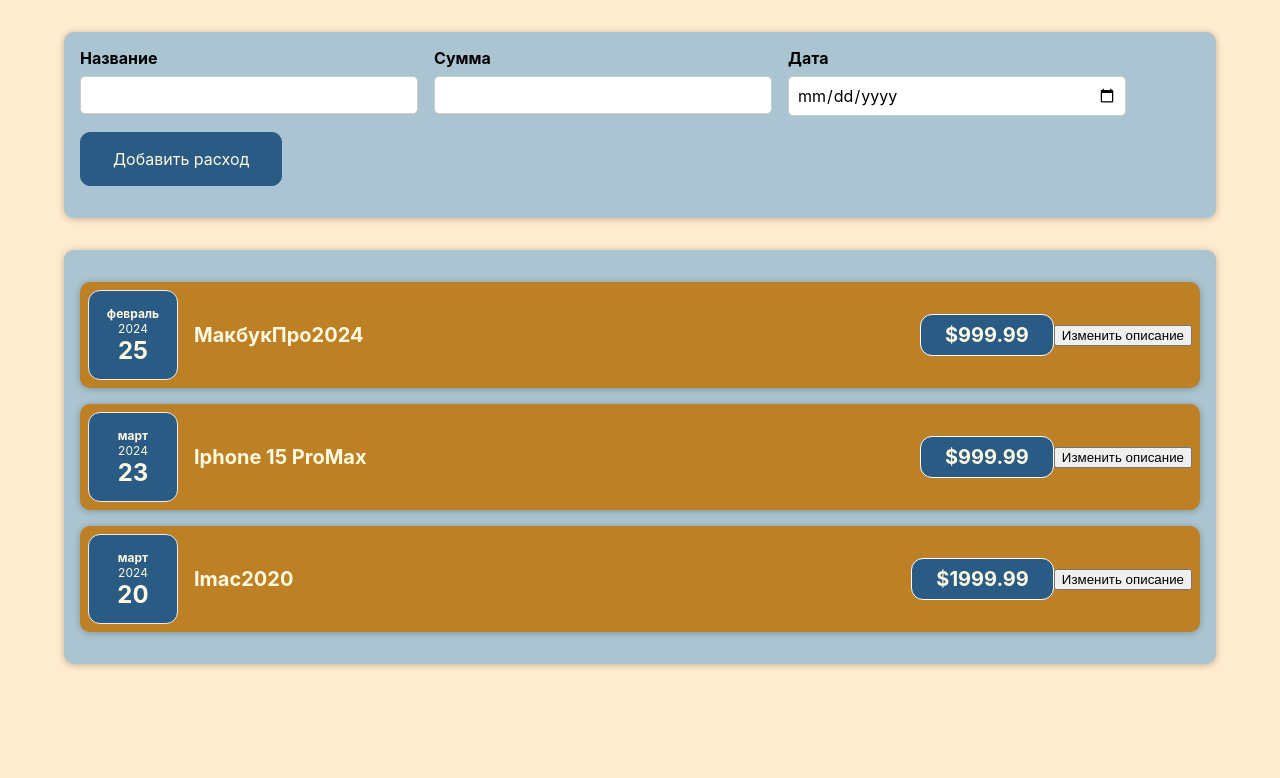
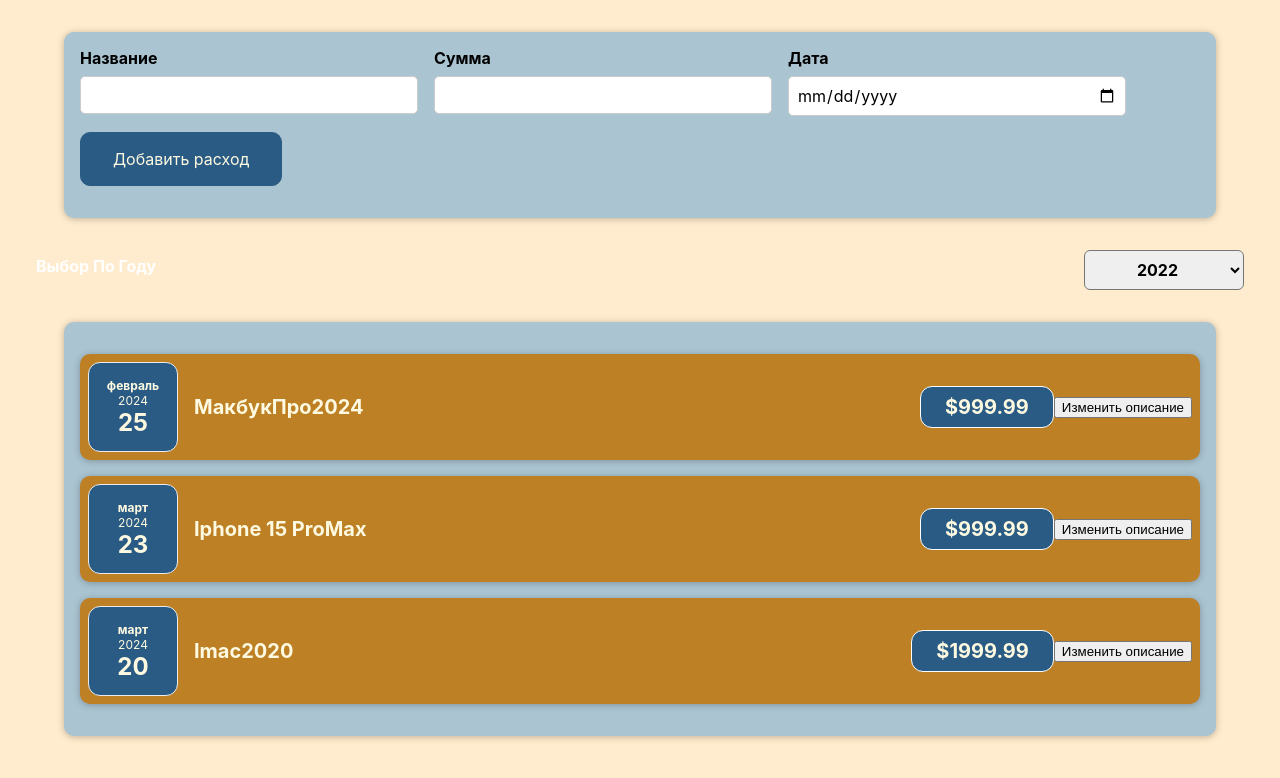
Before and after one commit to Sabituly/purchase_accounting_program, a React (Create React App) app in the folder purchase_accounting_program/: page / in a window 1280 px wide. Shown: the top 778 px of the page. Built offline with nearby package versions, Linux system fonts and the light colour scheme.

Commit message:
added costfilter

```diff
--- a/purchase_accounting_program/src/companents/Costs/Costs.js
+++ b/purchase_accounting_program/src/companents/Costs/Costs.js
@@ -1,17 +1,26 @@
 import './Costs.css'
 import CostItem from "./CostItem";
 import Card from "../UI/Card";
+import CostsFilter from "./CostsFilter";
 
 
 const Costs = (props) => {
 
+    const getDataFromChild = (data) => {
+        const DataFromChild = data;
+        console.log(DataFromChild + 'получили данные снизу вверх');
+    }
+
     return (
-        <Card className={'costs'}>
-            <CostItem date={props.costs[0].date} description={props.costs[0].description} amount = {props.costs[0].amount}/>
-            <CostItem date={props.costs[1].date} description={props.costs[1].description} amount = {props.costs[1].amount}/>
-            <CostItem date={props.costs[2].date} description={props.costs[2].description} amount = {props.costs[2].amount}/>
+         <div>
+             <CostsFilter onChangeYear={getDataFromChild}/>
+             <Card className={'costs'}>
+                 <CostItem date={props.costs[0].date} description={props.costs[0].description} amount = {props.costs[0].amount}/>
+                 <CostItem date={props.costs[1].date} description={props.costs[1].description} amount = {props.costs[1].amount}/>
+                 <CostItem date={props.costs[2].date} description={props.costs[2].description} amount = {props.costs[2].amount}/>
 
-        </Card>
+             </Card>
+         </div>
     )
 
 }
--- /dev/null
+++ b/purchase_accounting_program/src/companents/Costs/CostsFilter.css
@@ -0,0 +1,24 @@
+.costs-filter {
+    color: white;
+    padding: 0 1rem;
+}
+
+.costs-filter__control {
+    display: flex;
+    width: 100%;
+    align-items: center;
+    justify-content: space-between;
+    margin: 1rem 0;
+}
+
+.costs-filter label {
+    font-weight: bold;
+    margin-bottom: 0.5rem;
+}
+
+.costs-filter select {
+    font: inherit;
+    padding: 0.5rem 3rem;
+    font-weight: bold;
+    border-radius: 6px;
+}
--- /dev/null
+++ b/purchase_accounting_program/src/companents/Costs/CostsFilter.js
@@ -0,0 +1,23 @@
+import "./CostsFilter.css";
+
+const CostsFilter = (props) => {
+    const yearChangeHandler = (event) => {
+        props.onChangeYear(event.target.value); // передаю наверх что у меня будет такая функция
+    };
+
+    return (
+        <div className="costs-filter">
+            <div className="costs-filter__control">
+                <label>Выбор По Году</label>
+                <select value={props.year} onChange={yearChangeHandler}>
+                    <option value="2022">2022</option>
+                    <option value="2021">2021</option>
+                    <option value="2020">2020</option>
+                    <option value="2019">2019</option>
+                </select>
+            </div>
+        </div>
+    );
+};
+
+export default CostsFilter;
```
